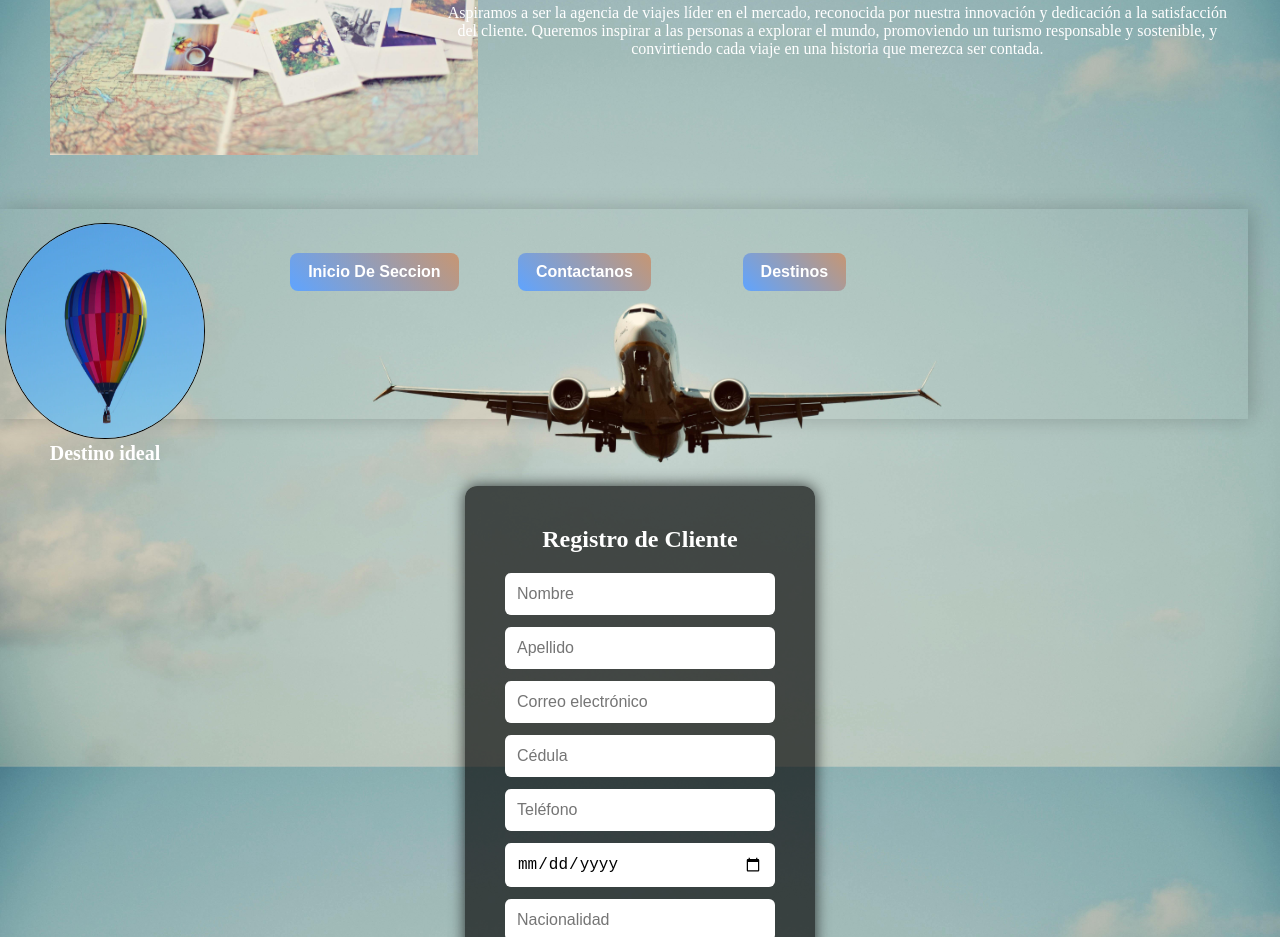
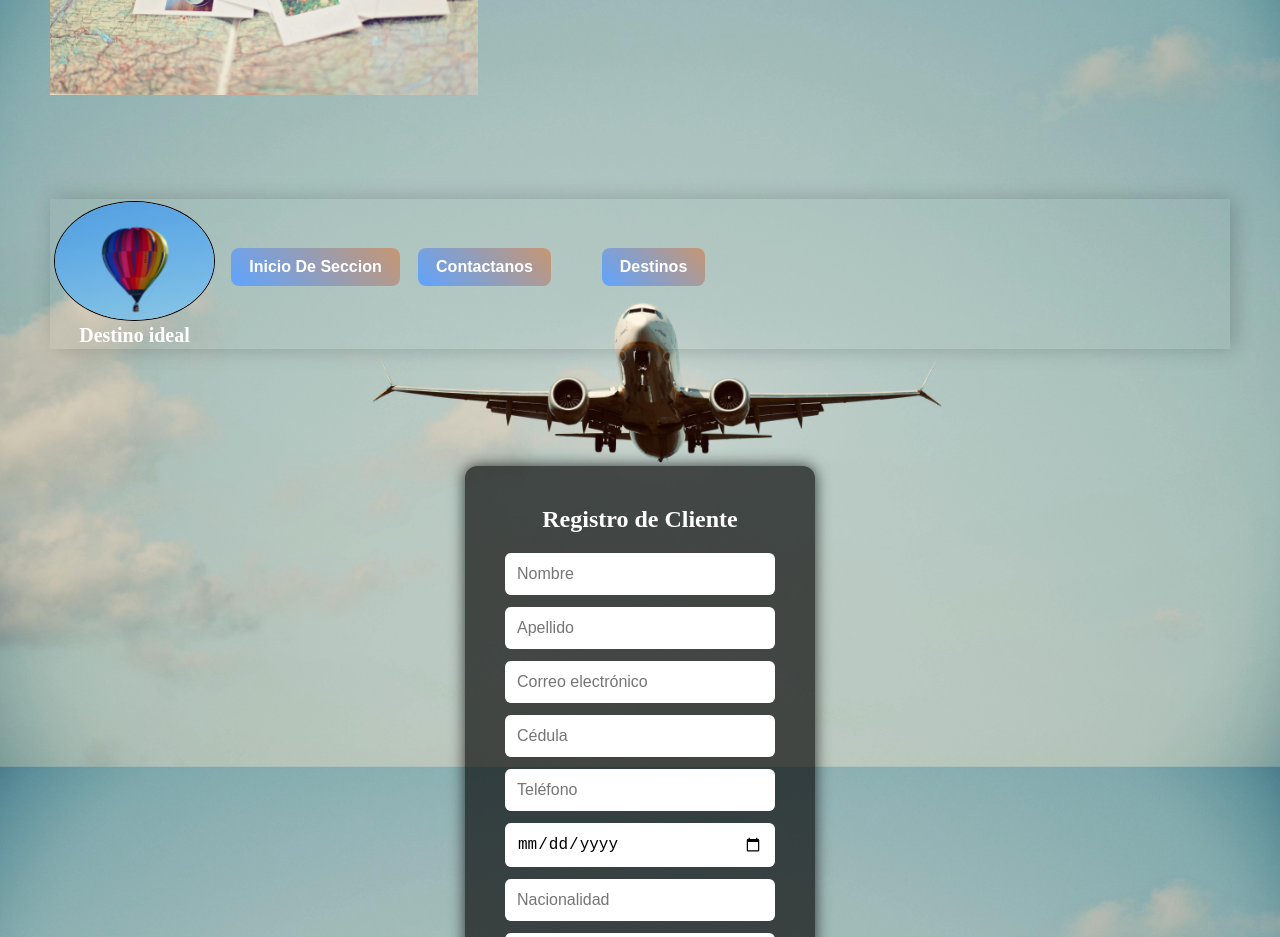
Before and after one commit to cronos200/destino_ideal_react, a React (Vite) app: page / in a window 1280 px wide. Shown: the part 940-1877 px from the top of the page. Built offline with nearby package versions, Linux system fonts and the light colour scheme.

Commit message:
cambios en el CSS de panel de control

```diff
--- a/src/CSS/panelDeControl.css
+++ b/src/CSS/panelDeControl.css
@@ -1,16 +1,15 @@
 .panel-control-aside {
-    width: 97.5%;
-    height: 210px;
+    width: 100%;
+    height: 150px;
     box-shadow: 4px 0 20px rgba(0, 0, 0, 0.2);
     display: flex;
   }
 
   .panel-control-aside div {
-    width: 210px;
-    height: 270px;
+    width: 169px;
+    height: 150px;
     border-radius: 50%;
     display: flex;
-    align-items: center;
     flex-direction: column;
     justify-content: center;
     align-items: center;
@@ -27,8 +26,8 @@
     display: flex;
     justify-content: center;
     align-items: center;
-    width: 60%;
-    height: 60%;
+    width: 45%;
+    height: 90%;
   }
 
   nav {
--- a/src/pages/Registro.jsx
+++ b/src/pages/Registro.jsx
@@ -31,7 +31,7 @@ function Registro() {
 
   return (
     <div>
-        <div>
+        <div className="registro">
             <BarraNavegacion />
         </div>
     <div className="registro-background">
--- a/src/pages/registro.css
+++ b/src/pages/registro.css
@@ -3,6 +3,14 @@
     box-sizing: border-box;
     margin: 0;
     padding: 0;
+  }
+
+  .registro{
+    background-size: cover;
+    background-position: center;
+    color: rgb(255, 255, 255); /* Cambia el color del texto si es necesario */
+    padding: 50px;
+    text-align: center; /* Centra el título */
   }
 
   /* Fondo y centrado */
```
